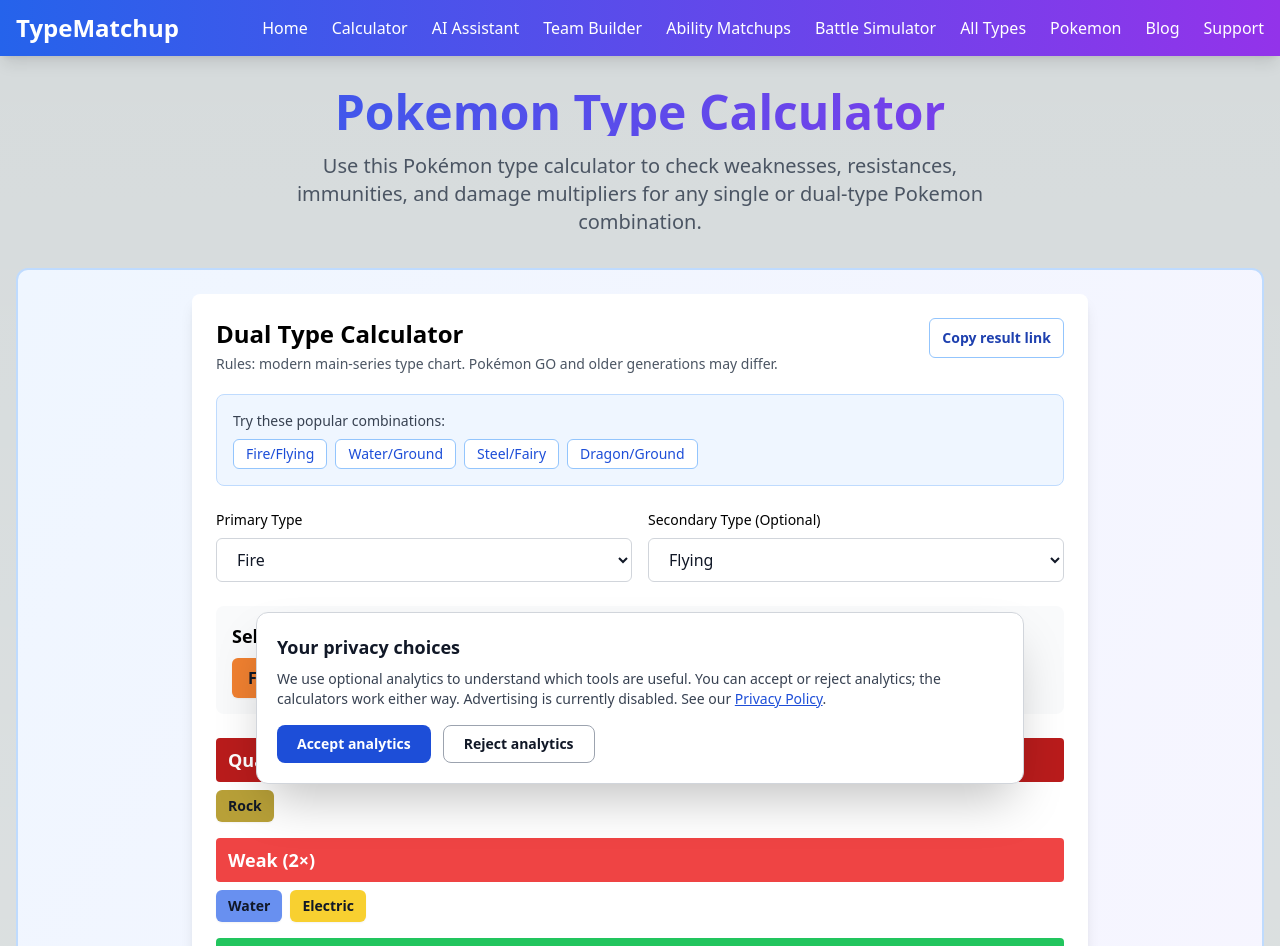
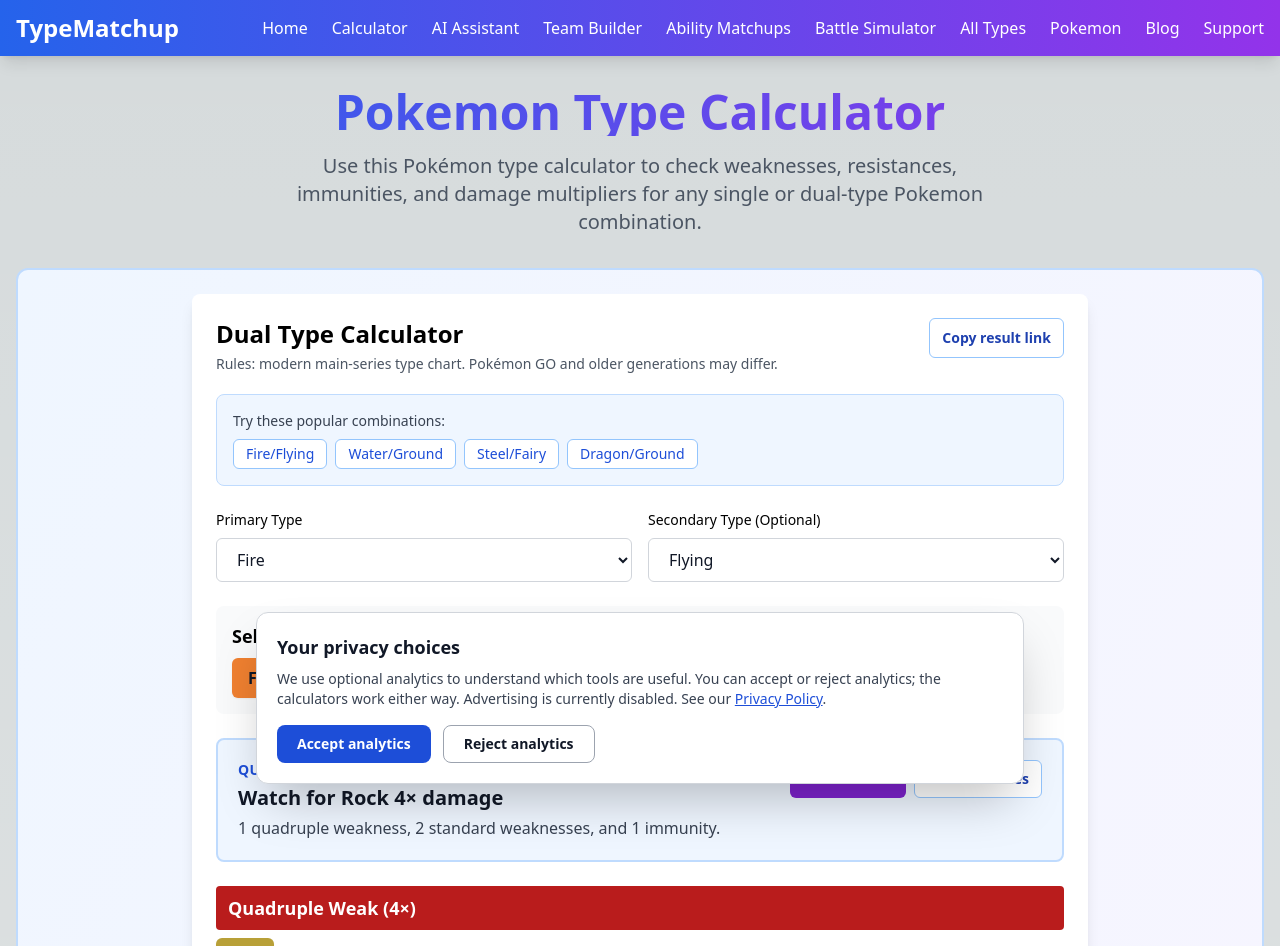
Before and after one commit to lincyang720/type-chart-calculator, a Next.js app: page / in a window 1280 px wide. Shown: the top 946 px of the page. Built offline with nearby package versions, Linux system fonts and the light colour scheme.

Commit message:
Add quick matchup summary card

```diff
--- a/components/DualTypeCalculator.tsx
+++ b/components/DualTypeCalculator.tsx
@@ -218,6 +218,28 @@
           </div>
         </div>
 
+        <section className="mb-6 rounded-lg border-2 border-blue-200 bg-blue-50 p-4 sm:p-5" aria-labelledby="matchup-summary-title">
+          <div className="flex flex-col gap-3 sm:flex-row sm:items-start sm:justify-between">
+            <div>
+              <p className="text-sm font-semibold uppercase tracking-wide text-blue-700">Quick answer</p>
+              <h3 id="matchup-summary-title" className="mt-1 text-xl font-bold text-gray-900">
+                {weaknesses.quadrupleWeak.length > 0
+                  ? `Watch for ${weaknesses.quadrupleWeak.map(typeId => typesData.types.find(type => type.id === typeId)?.name).join(', ')} 4× damage`
+                  : weaknesses.doubleWeak.length > 0
+                    ? `${weaknesses.doubleWeak.length} type weakness${weaknesses.doubleWeak.length === 1 ? '' : 'es'} found`
+                    : 'No damaging type weaknesses found'}
+              </h3>
+              <p className="mt-1 text-gray-700">
+                {weaknesses.quadrupleWeak.length} quadruple weakness{weaknesses.quadrupleWeak.length === 1 ? '' : 'es'}, {weaknesses.doubleWeak.length} standard weakness{weaknesses.doubleWeak.length === 1 ? '' : 'es'}, and {weaknesses.immune.length} immunit{weaknesses.immune.length === 1 ? 'y' : 'ies'}.
+              </p>
+            </div>
+            <div className="flex flex-wrap gap-2 text-sm font-semibold">
+              <Link href="/assistant" className="rounded-md bg-purple-700 px-3 py-2 text-white hover:bg-purple-800">Ask assistant</Link>
+              <Link href="/pokemon/type-chart-with-abilities" className="rounded-md border border-blue-300 bg-white px-3 py-2 text-blue-800 hover:bg-blue-100">Check abilities</Link>
+            </div>
+          </div>
+        </section>
+
         <div className="space-y-4">
           {renderTypeList(weaknesses.quadrupleWeak, 'Quadruple Weak', '4×', 'bg-red-700')}
           {renderTypeList(weaknesses.doubleWeak, 'Weak', '2×', 'bg-red-500')}
```
